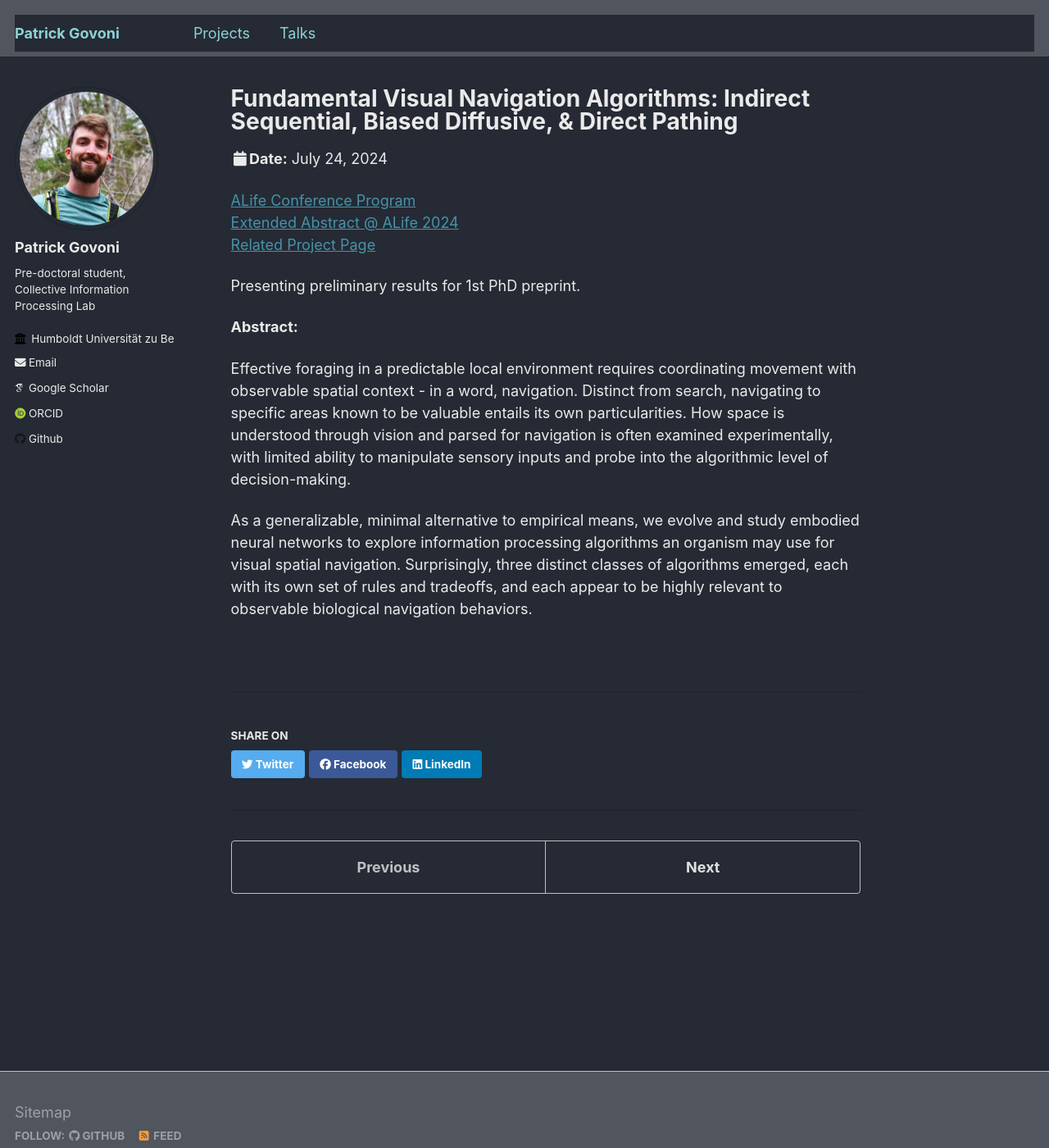
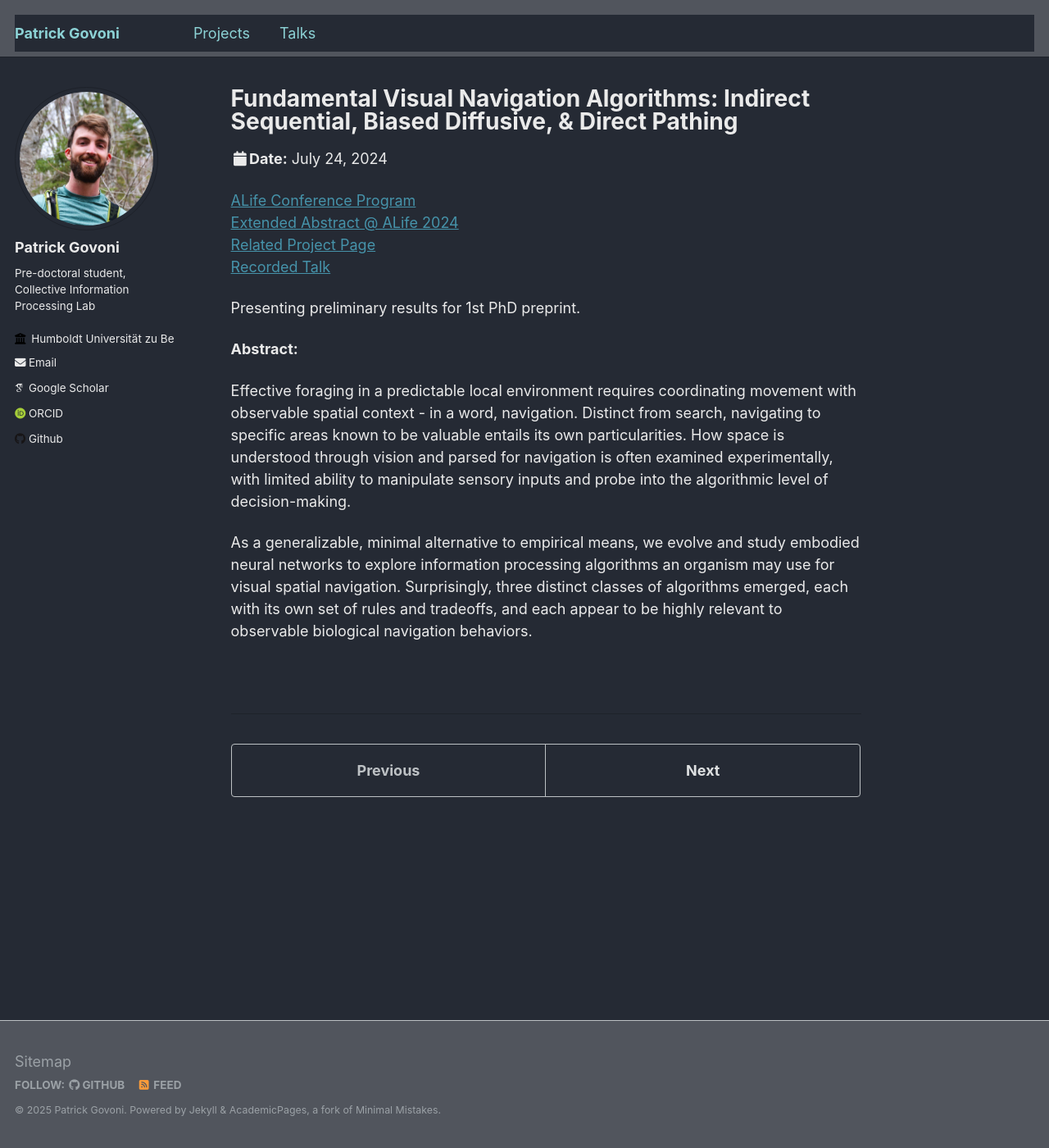
Before and after one commit to pgovoni21/pgovoni21.github.io, a Jekyll site: the page built from _talks/2024-07-24-alife.md, in a window 1280 px wide and 1400 px high. Shown: the whole window at 82% size. Built offline with Jekyll 4.4.1, drawn with Linux system fonts in a browser that asks for light colours; some web fonts are replaced.

Commit message:
update + no 'share' on talks

```diff
--- a/_layouts/talk.html
+++ b/_layouts/talk.html
@@ -52,7 +52,7 @@
         {% include page__taxonomy.html %}
       </footer>
 
-      {% if page.share %}{% include social-share.html %}{% endif %}
+      <!-- {% if page.share %}{% include social-share.html %}{% endif %} -->
 
       {% include post_pagination.html %}
     </div>
--- a/_talks/2024-07-24-alife.md
+++ b/_talks/2024-07-24-alife.md
@@ -10,7 +10,8 @@
 
 [ALife Conference Program](https://2024.alife.org/detailed_program.html) <br>
 [Extended Abstract @ ALife 2024](https://direct.mit.edu/isal/proceedings/isal2024/36/40/123487) <br>
-[Related Project Page](https://pgovoni21.github.io/projects/2025-02-13-visuospatial-navigation-algorithms)
+[Related Project Page](https://pgovoni21.github.io/projects/2025-02-13-visuospatial-navigation-algorithms) <br>
+[Recorded Talk](https://www.youtube.com/watch?v=j8pcGH_JuoM)
 
 Presenting preliminary results for 1st PhD preprint.
 
```
Also changed, not shown: _publications/2025-02-13-visuospatial-navigation-algorithms.md (+1 -1 lines), 1 other file.
